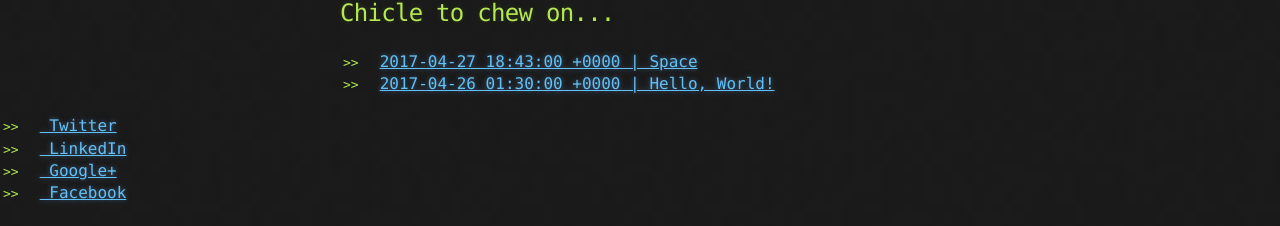
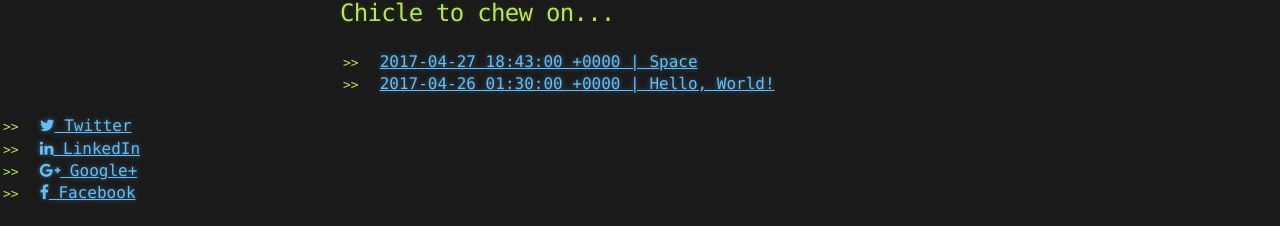
Before and after one commit to spanishgum/spanishgum.github.io, a Jekyll site: the page built from index.md, in a window 1280 px wide. Shown: the part 912-1138 px from the top of the page. Built offline with Jekyll 4.4.1, drawn with Linux system fonts in a browser that asks for light colours; nearby versions of some CDN libraries.

Commit message:
incluedd the css file needed to grab the images for social media byttons

```diff
--- a/_includes/social.html
+++ b/_includes/social.html
@@ -14,3 +14,4 @@
         {% endif %}
     </ul>
 </footer>
+<link rel="stylesheet" href="//maxcdn.bootstrapcdn.com/font-awesome/4.3.0/css/font-awesome.min.css">
```
